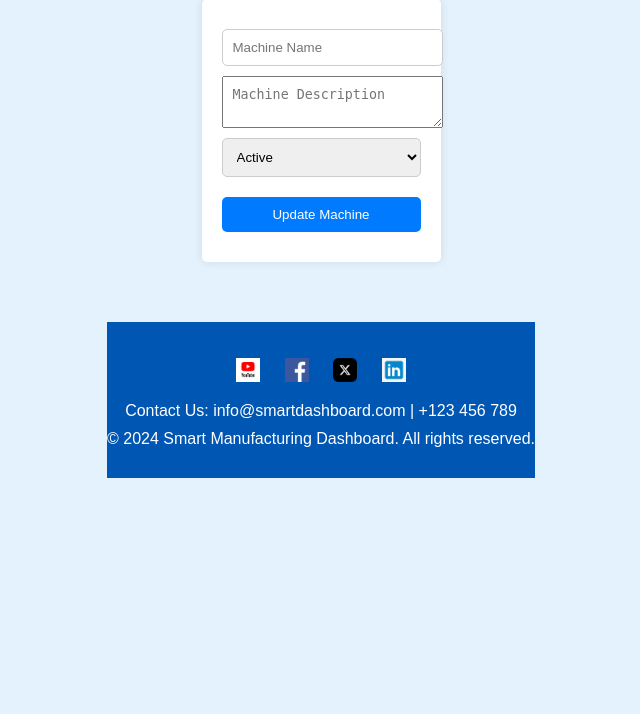
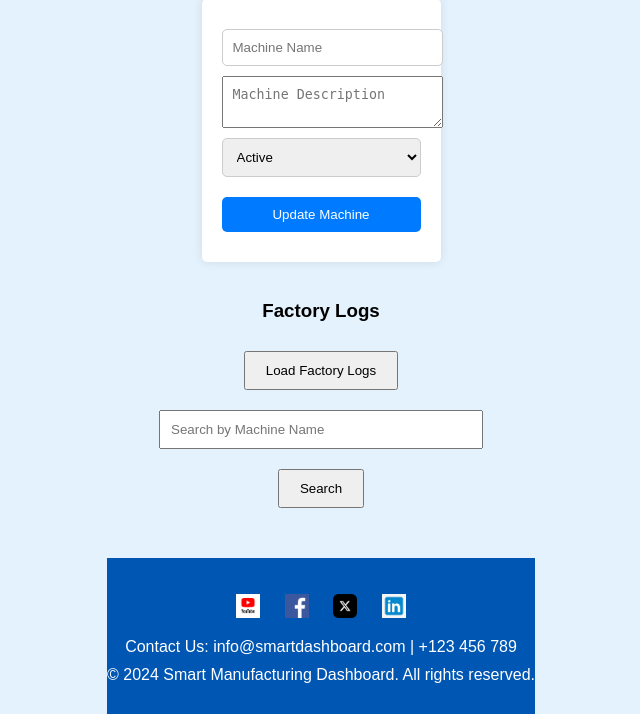
Before and after one commit to S-Dula/Group-38-Smart_Manufacturing, a PHP site: page /machines.php in a window 1280 px wide. Shown: the part 859-1573 px from the top of the page, without its empty margins (319-959 px from the left). Before the commit the page ends 1337 px from the top, so only its background shows below. Run offline with PHP 8.4, Linux system fonts and the light colour scheme; data comes from the database, SQL or seed files in the repository.

Commit message:
Update machines.php

```diff
--- a/machines.php
+++ b/machines.php
@@ -63,7 +63,7 @@ $machines = mysqli_fetch_all($result, MYSQLI_ASSOC);
             align-items: center;
             font-family: Arial, sans-serif;
         }
-        h2 {
+        h2, h3 {
             text-align: center;
         }
         form {
@@ -142,7 +142,7 @@ $machines = mysqli_fetch_all($result, MYSQLI_ASSOC);
                 <th>Action</th>
             </tr>
         </thead>
-        <tbody>
+        <tbody id="machine_table_body">
             <?php foreach ($machines as $machine): ?>
             <tr>
                 <td><?php echo $machine['id']; ?></td>
@@ -175,6 +175,41 @@ $machines = mysqli_fetch_all($result, MYSQLI_ASSOC);
         <button type="submit" name="update_machine">Update Machine</button>
     </form>
 
+    <!-- Button to Load Factory Logs -->
+    <h3>Factory Logs</h3>
+    <button id="load_logs_button" onclick="loadFactoryLogs()">Load Factory Logs</button>
+
+    <!-- Search Functionality -->
+    <input type="text" id="search_input" placeholder="Search by Machine Name" onkeyup="filterLogs()">
+    <button id="search_button" onclick="filterLogs()">Search</button>
+
+    <!-- Table to Display CSV Data -->
+    <table id="factory_logs_table" style="display:none;">
+        <thead>
+            <tr>
+                <th>Timestamp</th>
+                <th>Machine Name</th>
+                <th>Temperature</th>
+                <th>Pressure</th>
+                <th>Vibration</th>
+                <th>Humidity</th>
+                <th>Power Consumption</th>
+                <th>Operational Status</th>
+                <th>Error Code</th>
+                <th>Production Count</th>
+                <th>Maintenance Log</th>
+                <th>Speed</th>
+            </tr>
+        </thead>
+        <tbody id="logs_table_body">
+        </tbody>
+    </table>
+
+    <div id="pagination" style="display:none;">
+        <button onclick="previousPage()">Previous</button>
+        <button onclick="nextPage()">Next</button>
+    </div>
+
     <footer>
         <ul class="social-media">
             <li><a href="https://www.youtube.com" target="_blank"><img src="youtube.jpg" alt="YouTube"></a></li>
@@ -187,13 +222,95 @@ $machines = mysqli_fetch_all($result, MYSQLI_ASSOC);
     </footer>
 
     <script>
-        // Function to populate the update form with existing machine data
-        function populateUpdateForm(id, machineName, machineDescription, status) {
+        let csvData = [];
+        let currentPage = 0;
+        const rowsPerPage = 20;
+
+        // Function to load CSV data
+        function loadFactoryLogs() {
+            var xhr = new XMLHttpRequest();
+            xhr.open('GET', 'factory_logs.csv', true);
+            xhr.onload = function() {
+                if (xhr.status === 200) {
+                    csvData = xhr.responseText.split("\n").slice(1).filter(row => row.trim() !== ""); // Skip header row and empty rows
+                    currentPage = 0; // Reset page
+                    displayLogs();
+                    document.getElementById('factory_logs_table').style.display = "table";
+                    document.getElementById('pagination').style.display = "block";
+                }
+            };
+            xhr.send();
+        }
+
+        // Function to display logs
+        function displayLogs() {
+            const start = currentPage * rowsPerPage;
+            const end = start + rowsPerPage;
+            const logsToDisplay = csvData.slice(start, end);
+            const tableBody = document.getElementById('logs_table_body');
+            tableBody.innerHTML = ''; // Clear previous rows
+
+            logsToDisplay.forEach(log => {
+                const cols = log.split(","); // Assuming comma as delimiter
+                const row = tableBody.insertRow();
+                cols.forEach(col => {
+                    const cell = row.insertCell();
+                    cell.textContent = col; // Populate the cells
+                });
+            });
+        }
+
+        // Function for next page
+        function nextPage() {
+            if ((currentPage + 1) * rowsPerPage < csvData.length) {
+                currentPage++;
+                displayLogs();
+            }
+        }
+
+        // Function for previous page
+        function previousPage() {
+            if (currentPage > 0) {
+                currentPage--;
+                displayLogs();
+            }
+        }
+
+        // Function to populate the update form
+        function populateUpdateForm(id, name, description, status) {
             document.getElementById('machine_id').value = id;
-            document.getElementById('machine_name').value = machineName;
-            document.getElementById('machine_description').value = machineDescription;
+            document.getElementById('machine_name').value = name;
+            document.getElementById('machine_description').value = description;
             document.getElementById('status').value = status;
         }
+
+        // Function to filter logs by machine name
+        function filterLogs() {
+            const input = document.getElementById('search_input').value.toLowerCase();
+            const filteredLogs = csvData.filter(log => {
+                const cols = log.split(",");
+                return cols[1] && cols[1].toLowerCase().includes(input); // Assuming machine name is in the second column
+            });
+            const start = currentPage * rowsPerPage;
+            const end = start + rowsPerPage;
+            const logsToDisplay = filteredLogs.slice(start, end);
+            const tableBody = document.getElementById('logs_table_body');
+            tableBody.innerHTML = ''; // Clear previous rows
+
+            logsToDisplay.forEach(log => {
+                const cols = log.split(","); // Assuming comma as delimiter
+                const row = tableBody.insertRow();
+                cols.forEach(col => {
+                    const cell = row.insertCell();
+                    cell.textContent = col; // Populate the cells
+                });
+            });
+        }
+
+        // Load factory logs on page load
+        window.onload = function() {
+            loadFactoryLogs();
+        };
     </script>
 </body>
 </html>
```
Lines whose indentation alone changed are shown as unchanged.
